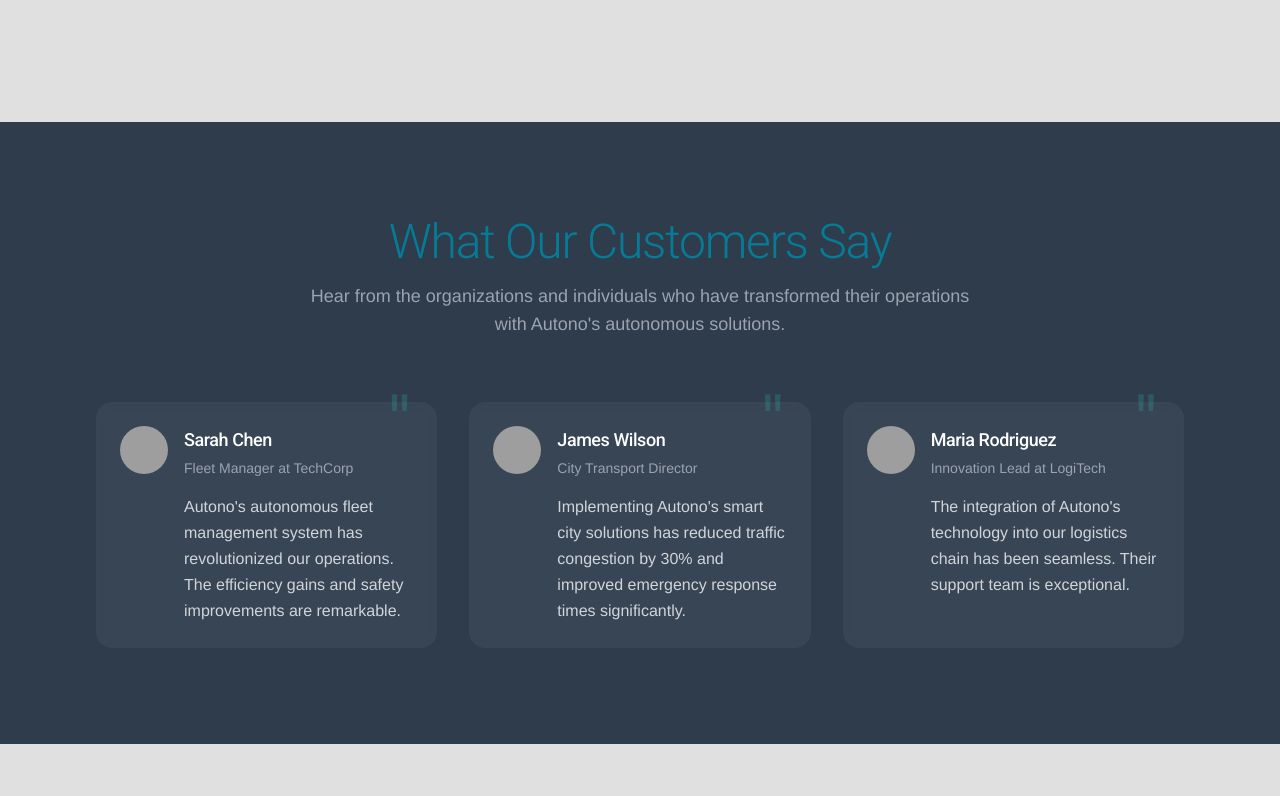
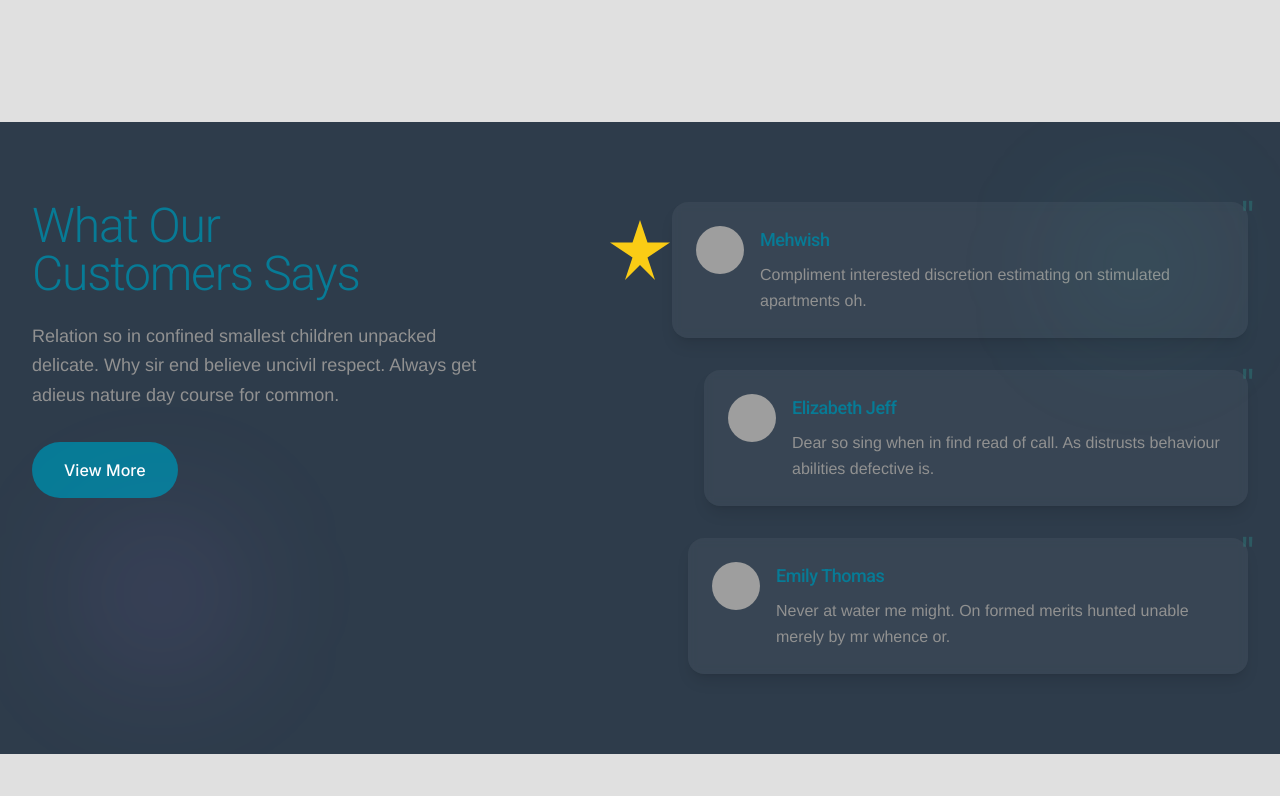
Before and after one commit to wheresmessi/autono-website, a React (Vite) app: page / in a window 1280 px wide. Shown: the part 2524-3320 px from the top of the page. Built offline with nearby package versions, Linux system fonts and the light colour scheme; grey boxes are pictures that could not be loaded; a web font is replaced by a local one.

Commit message:
style: update testimonials section colors and typography to match theme

```diff
--- a/src/components/Testimonials.tsx
+++ b/src/components/Testimonials.tsx
@@ -3,80 +3,107 @@ import '../styles/colors.css';
 
 interface TestimonialCardProps {
   name: string;
-  role: string;
-  quote: string;
+  text: string;
   image: string;
+  offset?: string;
 }
 
-const TestimonialCard: React.FC<TestimonialCardProps> = ({ name, role, quote, image }) => (
-  <div className="bg-white/5 backdrop-blur-sm rounded-2xl p-6 relative">
-    {/* Quote marks decoration */}
-    <div className="absolute -top-4 right-6 text-6xl text-teal-400/20">"</div>
-
+const TestimonialCard: React.FC<TestimonialCardProps> = ({ name, text, image, offset = '' }) => (
+  <div className={`bg-white/5 backdrop-blur-sm rounded-2xl p-6 shadow-lg hover:shadow-xl transition-shadow duration-300 ${offset}`}>
     <div className="flex items-start gap-4">
       <img
         src={image}
         alt={name}
-        className="w-12 h-12 rounded-full object-cover"
+        className="w-12 h-12 rounded-full object-cover flex-shrink-0"
       />
       <div className="flex-1">
-        <h4 className="text-lg font-medium text-white mb-1">{name}</h4>
-        <p className="text-sm text-gray-400 mb-4">{role}</p>
-        <p className="text-gray-300 leading-relaxed">{quote}</p>
+        <h4 className="text-lg font-medium mb-2" style={{ color: 'var(--color-secondary)' }}>{name}</h4>
+        <p className="leading-relaxed" style={{ color: 'var(--color-text-muted)' }}>{text}</p>
       </div>
     </div>
+    {/* Quote marks */}
+    <div className="absolute -top-2 -right-2 text-4xl text-teal-400/20">"</div>
   </div>
 );
 
 const Testimonials: React.FC = () => {
   const testimonials = [
     {
-      name: "Sarah Chen",
-      role: "Fleet Manager at TechCorp",
-      quote: "Autono's autonomous fleet management system has revolutionized our operations. The efficiency gains and safety improvements are remarkable.",
-      image: "/assets/testimonials/person1.jpg"
+      name: "Mehwish",
+      text: "Compliment interested discretion estimating on stimulated apartments oh.",
+      image: "https://images.unsplash.com/photo-1494790108755-2616b612b786?w=150&h=150&fit=crop&crop=face"
     },
     {
-      name: "James Wilson",
-      role: "City Transport Director",
-      quote: "Implementing Autono's smart city solutions has reduced traffic congestion by 30% and improved emergency response times significantly.",
-      image: "/assets/testimonials/person2.jpg"
+      name: "Elizabeth Jeff",
+      text: "Dear so sing when in find read of call. As distrusts behaviour abilities defective is.",
+      image: "https://images.unsplash.com/photo-1438761681033-6461ffad8d80?w=150&h=150&fit=crop&crop=face"
     },
     {
-      name: "Maria Rodriguez",
-      role: "Innovation Lead at LogiTech",
-      quote: "The integration of Autono's technology into our logistics chain has been seamless. Their support team is exceptional.",
-      image: "/assets/testimonials/person3.jpg"
+      name: "Emily Thomas",
+      text: "Never at water me might. On formed merits hunted unable merely by mr whence or.",
+      image: "https://images.unsplash.com/photo-1534528741775-53994a69daeb?w=150&h=150&fit=crop&crop=face"
     }
   ];
 
   return (
-    <section className="py-24" style={{ backgroundColor: 'var(--color-background-dark)' }}>
-      <div className="container mx-auto px-4 sm:px-6 lg:px-8 max-w-6xl">
-        {/* Section Header */}
-        <div className="text-center mb-16">
-          <h2 className="text-4xl lg:text-5xl font-light mb-4" style={{ color: 'var(--color-secondary)' }}>
-            What Our Customers Say
-          </h2>
-          <p className="text-lg text-gray-400 max-w-2xl mx-auto">
-            Hear from the organizations and individuals who have transformed their operations with Autono's autonomous solutions.
-          </p>
+    <section className="py-20 relative overflow-hidden" style={{ backgroundColor: 'var(--color-background-dark)' }}>
+      {/* Decorative star element */}
+      <div className="absolute top-32 left-1/2 transform -translate-x-1/2 -translate-y-1/2">
+        <svg width="60" height="60" viewBox="0 0 60 60" className="text-yellow-400">
+          <path
+            d="M30 0l7.5 22.5H60L37.5 37.5l7.5 22.5L30 45 15 60l7.5-22.5L0 22.5h22.5L30 0z"
+            fill="currentColor"
+          />
+        </svg>
+      </div>
+
+      <div className="container mx-auto px-4 sm:px-6 lg:px-8 max-w-7xl">
+        <div className="grid grid-cols-1 lg:grid-cols-2 gap-16 items-start">
+
+          {/* Left Content */}
+          <div className="lg:pr-8">
+            <h2 className="text-4xl lg:text-5xl font-light mb-6 leading-tight" style={{ color: 'var(--color-secondary)' }}>
+              What Our<br />
+              Customers Says
+            </h2>
+            <p className="text-lg mb-8 leading-relaxed max-w-md" style={{ color: 'var(--color-text-muted)' }}>
+              Relation so in confined smallest children unpacked delicate. Why sir end believe uncivil respect. Always get adieus nature day course for common.
+            </p>
+            <button
+              className="px-8 py-4 rounded-full font-medium transition-all duration-200 hover:opacity-90"
+              style={{
+                backgroundColor: 'var(--color-button-primary)',
+                color: 'var(--color-button-primary-text)'
+              }}
+            >
+              View More
+            </button>
+          </div>
+
+          {/* Right Testimonials */}
+          <div className="relative">
+            <div className="space-y-8">
+              <TestimonialCard
+                {...testimonials[0]}
+                offset="ml-0"
+              />
+              <TestimonialCard
+                {...testimonials[1]}
+                offset="ml-8"
+              />
+              <TestimonialCard
+                {...testimonials[2]}
+                offset="ml-4"
+              />
+            </div>
+          </div>
+
         </div>
+      </div>
 
-        {/* Testimonials Grid */}
-        <div className="grid grid-cols-1 md:grid-cols-2 lg:grid-cols-3 gap-8">
-          {testimonials.map((testimonial, index) => (
-            <TestimonialCard
-              key={index}
-              {...testimonial}
-            />
-          ))}
-        </div>
-
-        {/* Decorative Elements */}
-        <div className="absolute top-20 left-10 w-20 h-20 bg-teal-400/10 rounded-full blur-3xl"></div>
-        <div className="absolute bottom-20 right-10 w-32 h-32 bg-purple-400/10 rounded-full blur-3xl"></div>
-      </div>
+      {/* Background decorative elements */}
+      <div className="absolute top-20 right-20 w-32 h-32 bg-teal-400/10 rounded-full blur-3xl"></div>
+      <div className="absolute bottom-20 left-20 w-40 h-40 bg-purple-400/10 rounded-full blur-3xl"></div>
     </section>
   );
 };
```
